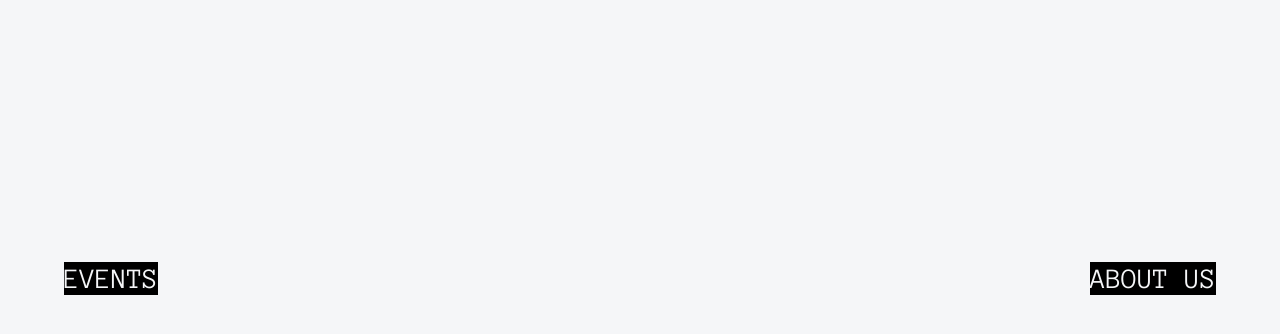
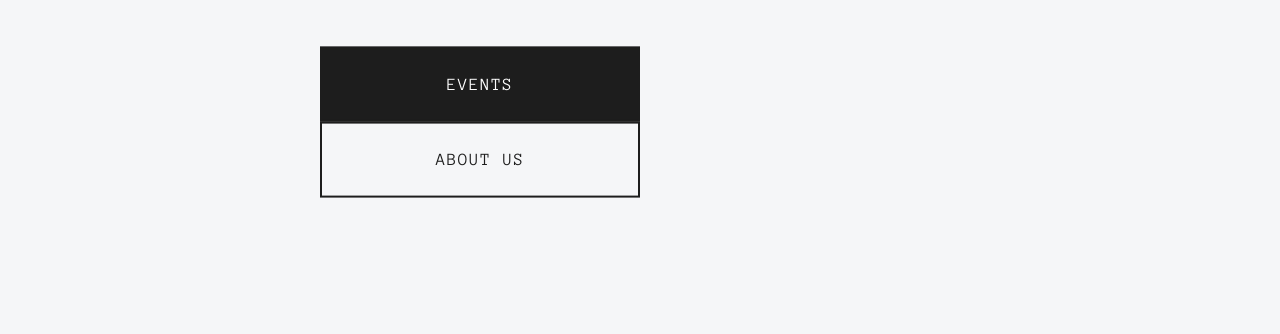
Before and after one commit to buddykma/homepage, a plain HTML site: page index.html in a window 1280 px wide. Shown: the part 438-772 px from the top of the page. Drawn offline with nearby package versions, Linux system fonts and the light colour scheme.

Commit message:
button animation added

```diff
--- a/index.html
+++ b/index.html
@@ -8,7 +8,7 @@
     <link rel="stylesheet" href="https://cdnjs.cloudflare.com/ajax/libs/normalize/5.0.0/normalize.min.css">
 
 
-    <link rel="stylesheet" href="css/style.css">
+    <link rel="stylesheet" href="src/css/style.css">
 
 
 </head>
@@ -17,9 +17,15 @@
 
 <p class="line-1 anim-typewriter">> BUDDIES.</p>
 <script src='http://cdnjs.cloudflare.com/ajax/libs/jquery/2.1.3/jquery.min.js'></script>
-<div class="button-holder">
-    <p class="event-button">EVENTS</p>
-    <p class="about-button">ABOUT US</p>
+<div class="center">
+    <button class="btn btn-reverse btn-arrow">
+        <span>Events<svg version="1.1" id="Layer_1" xmlns="http://www.w3.org/2000/svg" xmlns:xlink="http://www.w3.org/1999/xlink" x="0px" y="0px" viewBox="0 0 36.1 25.8" enable-background="new 0 0 36.1 25.8" xml:space="preserve"><g><line fill="none" stroke="#FFFFFF" stroke-width="3" stroke-miterlimit="10" x1="0" y1="12.9" x2="34" y2="12.9"></line><polyline fill="none" stroke="#FFFFFF" stroke-width="3" stroke-miterlimit="10" points="22.2,1.1 34,12.9 22.2,24.7   "></polyline></g></svg></span>
+    </button>
+
+
+    <button class="btn btn-arrow btn-border">
+        <span>About us<svg version="1.1" id="Layer_1" xmlns="http://www.w3.org/2000/svg" xmlns:xlink="http://www.w3.org/1999/xlink" x="0px" y="0px" viewBox="0 0 36.1 25.8" enable-background="new 0 0 36.1 25.8" xml:space="preserve"><g><line fill="none" stroke="#FFFFFF" stroke-width="3" stroke-miterlimit="10" x1="0" y1="12.9" x2="34" y2="12.9"></line><polyline fill="none" stroke="#FFFFFF" stroke-width="3" stroke-miterlimit="10" points="22.2,1.1 34,12.9 22.2,24.7   "></polyline></g></svg></span>
+    </button>
 </div>
 
 
--- /dev/null
+++ b/src/less/style.less
@@ -0,0 +1,88 @@
+* {
+  box-sizing: border box;
+}
+
+.center {
+  position: absolute;
+  top: 50%;
+  left: 50%;
+  transform: translate(-50%, -50%);
+}
+
+@black: #1d1d1d;
+.btn,
+button {
+  background: @black;
+  color: white;
+  border: none;
+  font-size: 10px;
+  font-size: 1rem;
+  background-color: @black;
+  color: white;
+  letter-spacing: 1.5px;
+  text-transform: uppercase;
+  padding: 14px 21px;
+  padding: 1.4rem 2.1rem;
+  border: 2px solid @black;
+  transition: color 0.1s cubic-bezier(0.16, 0.08, 0.355, 1), background 0.1s cubic-bezier(0.16, 0.08, 0.355, 1);
+  display: inline-block;
+  cursor: pointer;
+  width: 100%;
+  min-width: 200px;
+  min-width: 20rem;
+  outline: none;
+  vertical-align: middle;
+  text-align: center;
+  position: relative;
+  overflow: hidden;
+  @media (min-width: 400px) {
+    width: auto;
+  }
+  @media (min-width: 800px) {
+    font-size: 1.1rem;
+    padding: 1.6rem 2.8rem;
+  }
+  &:hover {
+    background: lighten(@black, 5%);
+    border-color: lighten(@black, 5%);
+    color: #fff;
+  }
+}
+
+.btn-border {
+  background-color: transparent;
+  color: @black;
+}
+
+.btn-arrow {
+  position: relative;
+    transition: background-color 300ms ease-out;
+  span {
+    display: inline-block;
+    position: relative;
+    transition: all 300ms ease-out;
+    will-change: transform;
+  }
+  &:hover span {
+    transform: translate3d(-1rem, 0, 0);
+  }
+  svg {
+    position: absolute;
+    width: 1.1em;
+    right: 0px;
+    right: 0rem;
+    opacity: 0;
+    top: 50%;
+    transform: translateY(-50%);
+    transition: all 300ms ease-out;
+    will-change: right, opacity;
+    * {
+      stroke-width: 5;
+      stroke-color: transparent;
+    }
+  }
+  &:hover svg {
+    opacity: 1;
+    right: -2rem;
+  }
+}
```
Also changed, not shown: css/style.css (deleted), src/css/style.css (added).
